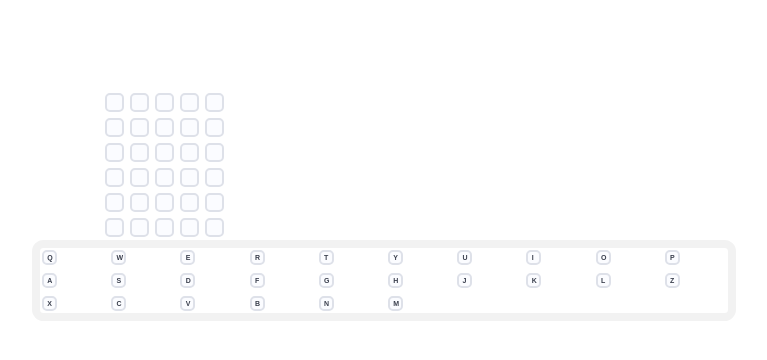
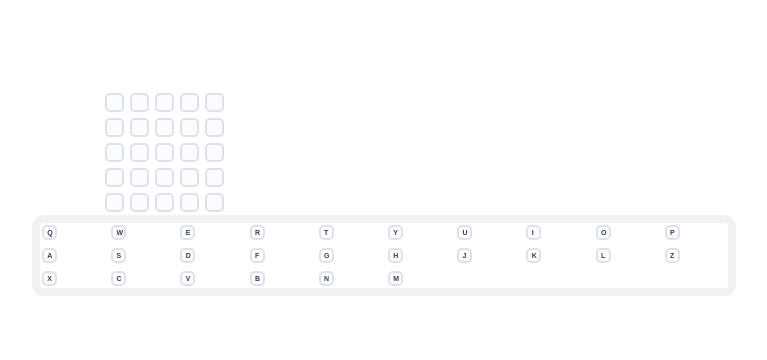
Before and after one commit to nadavlie/woordle_project_, a React (Create React App) app: page / in a window 1280 px wide. Shown: the top 360 px of the page, without its empty margins (58-825 px from the left). Built offline with nearby package versions, Linux system fonts and the light colour scheme.

Commit message:
other changes before implementing logic

```diff
--- a/src/App.js
+++ b/src/App.js
@@ -3,25 +3,9 @@ import styled from "styled-components";
 import Row from "./components/Row";
 import React, { useState } from "react";
 
+// hard coding the keyboard
 const QWERTY = `QWERTYUIOPASDFGHJKLZXCVBNM`.split("");
-// hard coding the keyboard
 
-// styling whole game layout
-
-const GuessingArea = styled.div`
-  display: grid;
-  grid-template-columns: 1fr;
-`;
-const FullGuessingArea = (
-  <GuessingArea>
-    <Row />
-    <Row />
-    <Row />
-    <Row />
-    <Row />
-    <Row />
-  </GuessingArea>
-);
 const ContainerWrapper = styled.div`
   margin: 90px;
   width: 55%;
@@ -31,13 +15,17 @@ export default function App() {
   let [currentGuess, setcurrentGuess] = useState("");
 
   function UserInputHandler(letter) {
+    console.log("was clicked-->", currentGuess);
     setcurrentGuess(currentGuess + letter);
-    console.log("was clicked-->", currentGuess);
   }
 
   return (
     <ContainerWrapper>
-      {FullGuessingArea}
+      <Row first={currentGuess} />
+      <Row />
+      <Row />
+      <Row />
+      <Row />
       <KeyBoard QWERTY={QWERTY} fun={UserInputHandler} />
     </ContainerWrapper>
   );
--- /dev/null
+++ b/src/components/CharInRow.js
@@ -0,0 +1,8 @@
+import styled from "styled-components";
+const CharInsideARow = styled.p`
+  padding-left: 35%;
+  margin-top: 4px;
+`;
+export default function CharInRow(props) {
+  return <CharInsideARow>{props.item}</CharInsideARow>;
+}
--- a/src/components/Row.js
+++ b/src/components/Row.js
@@ -1,35 +1,44 @@
 import styled from "styled-components";
-const CharInRow = styled.div`
-  justify-content: center;
-  align-items: center;
-  border: 2px solid #dee1e9;
-  font-size: 28px;
-  font-weight: 700;
-  height: 15px;
-  margin: 3px;
-  text-transform: uppercase;
-  width: 15px;
-  border-radius: 5px;
-  color: #393e4c;
-  background: #fbfcff;
-  //sup{top:-1.5em;width:0;font-size:11px
-`;
+import CharInRow from "./CharInRow";
+
 const RowWrapper = styled.div`
   display: flex;
   // padding-left: 16px;
   // padding-bottom: 2.5px;
   padding-left: 70px;
 `;
-const CompleteRow = (
-  <RowWrapper>
-    <CharInRow />
-    <CharInRow />
-    <CharInRow />
-    <CharInRow />
-    <CharInRow />
-  </RowWrapper>
-);
+const CharInRowWrap = styled.div`
+  justify-content: center;
+  border: 2px solid #dee1e9;
+  font-size: 6px;
+  font-weight: 700;
+  height: 15px;
+  margin: 3px;
+  text-transform: uppercase;
+  border-radius: 5px;
+  width: 15px;
+  color: #393e4c;
+  background: #fbfcff;
+`;
 
 export default function Row(props) {
-  return CompleteRow;
+  return (
+    <RowWrapper>
+      <CharInRowWrap>
+        <CharInRow item={props.first} />
+      </CharInRowWrap>
+      <CharInRowWrap>
+        <CharInRow />
+      </CharInRowWrap>
+      <CharInRowWrap>
+        <CharInRow />
+      </CharInRowWrap>
+      <CharInRowWrap>
+        <CharInRow />
+      </CharInRowWrap>
+      <CharInRowWrap>
+        <CharInRow />
+      </CharInRowWrap>
+    </RowWrapper>
+  );
 }
```
